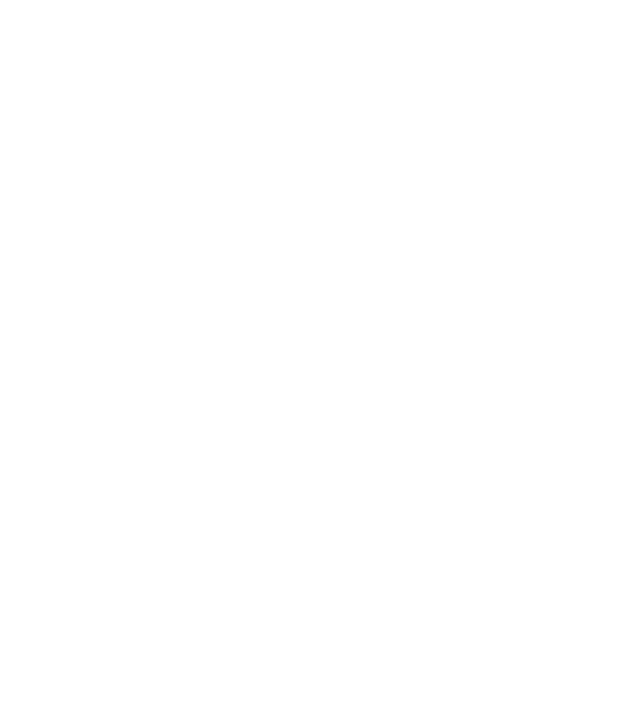
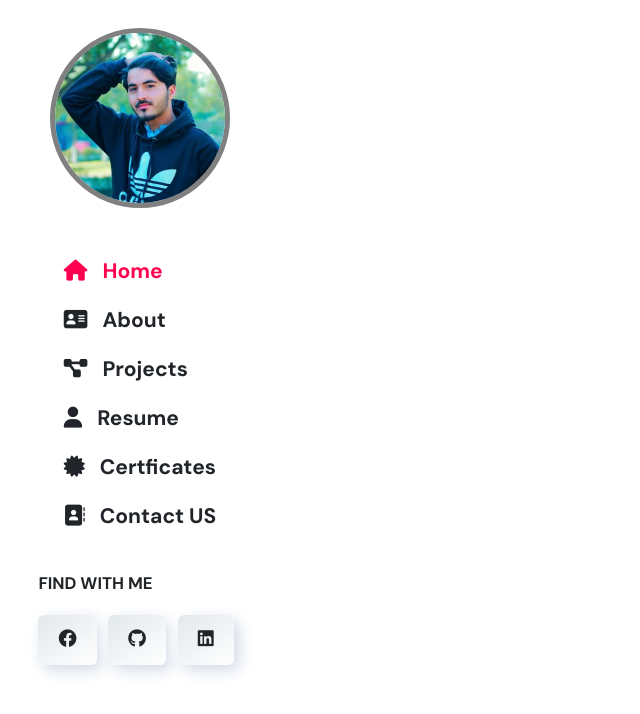
Before and after one commit to saim85/My_Personal_Portfolio_Website, a plain HTML site: page index.html in a window 1280 px wide. Shown: the whole page, without its empty margins (0-640 px from the left). Drawn offline with Linux system fonts and the light colour scheme.

Commit message:
Making Sidebar

```diff
--- a/CSS_Files/index.css
+++ b/CSS_Files/index.css
@@ -11,3 +11,85 @@ html{
 body{
     font-family: 'DM Sans', sans-serif;
 }
+/* Sidebar Styling Goes Here */
+.sidebar{
+    width: 280px;
+    height: auto;
+    padding: 2rem;
+    display: flex;
+    flex-direction: column;
+    align-items: center;
+    /* position:fixed; */
+    top: 0;
+    left: 0;
+    overflow-y:scroll;
+    margin-bottom: 3rem;
+}
+.sidebar .logo{
+    border: 5px solid grey;
+    width: 180px;
+    height: 180px;
+    border-radius: 50%;
+    overflow: hidden;
+    margin-bottom: 2rem;
+
+}
+.logo img{
+    width: 100%;
+    height: 100%;
+}
+.sidebar .navbar-list{
+    list-style-type: none;
+    margin-top: 1.5rem;
+    margin-bottom: 1.5rem;
+
+}
+.navbar-list .nav-item{
+    margin-bottom: 1.5rem;
+}
+.navbar-list .nav-link{
+    display: inline-block;
+    text-decoration: none;
+    font-size: 1.5rem;
+    text-align: center;
+    font-weight: 600;
+    color: #212529;
+    transition: all 0.23s ease-in;
+}
+.navbar-list .nav-link.active{
+    color: #ff014f;
+}
+.navbar-list .nav-link:hover{
+    color: #ff014f;
+}
+.navbar-list .nav-item i{
+    margin-right: 10px;
+}
+.sidebar .social-links h4{
+    font-size: 1.2rem;
+    color: #212528;
+    margin-bottom: 1.5rem;
+}
+.social-links a{
+    display: inline-block;
+    text-decoration: none;
+    text-transform: uppercase;
+    color:#212529;
+    margin-right: 8px;
+    padding: 14px 20px;
+    line-height: 21px;
+    border-radius: 6px;
+    background: linear-gradient(145deg, #e2e8ec, #ffffff);
+    box-shadow: 5px 5px 15px #D1D9E6, -5px -5px 15px #ffffff;
+    transition: all 0.6s ease-in-out
+}
+.social-links a:hover{
+    transform: translateY(-6px);
+    background-color: #bf3a30;
+    background-image: linear-gradient(315deg, #bf3a30 0%, #864ba2 74%);
+    color: #fff;
+}
+.social-links a i{
+    font-size: 1.3rem;
+}
+/* Sidebar Styling Ends */
--- a/index.html
+++ b/index.html
@@ -17,6 +17,27 @@
     <link rel="stylesheet" href="https://cdnjs.cloudflare.com/ajax/libs/font-awesome/6.4.0/css/all.min.css" integrity="sha512-iecdLmaskl7CVkqkXNQ/ZH/XLlvWZOJyj7Yy7tcenmpD1ypASozpmT/E0iPtmFIB46ZmdtAc9eNBvH0H/ZpiBw==" crossorigin="anonymous" referrerpolicy="no-referrer" />
 </head>
 <body>
+    <!-- Sidebar Goes Here -->
+    <aside class="sidebar">
+        <div class="logo">
+            <img src="/images/logo.jpg" alt="logo">
+        </div>
+        <ul class="navbar-list">
+            <li class="nav-item"><a href="#" class="nav-link active"><i class="fa-solid fa-house"></i> <span>Home</span></a></li>
+            <li class="nav-item"><a href="#" class="nav-link"><i class="fa-solid fa-address-card"></i> <span>About</span></a></li>
+            <li class="nav-item"><a href="#" class="nav-link"><i class="fa-solid fa-diagram-project"></i> <span>Projects</span></a></li>
+            <li class="nav-item"><a href="#" class="nav-link"><i class="fa-solid fa-user"></i> <span>Resume</span></a></li>
+            <li class="nav-item"><a href="#" class="nav-link"><i class="fa-solid fa-certificate"></i> <span>Certficates</span></a></li>
+            <li class="nav-item"><a href="#" class="nav-link"><i class="fa-solid fa-address-book"></i> <span>Contact US</span></a></li>
+        </ul>
 
+        <div class="social-links">
+            <h4>FIND WITH ME</h4>
+            <a href="#"><i class="fa-brands fa-facebook"></i></a>
+            <a href="#"><i class="fa-brands fa-github"></i></a>
+            <a href="#"><i class="fa-brands fa-linkedin"></i></a>
+        </div>
+    </aside>
+    <!-- Sidebar Ends -->
 </body>
 </html>
```
Also changed, not shown: images/logo.jpg (added).
